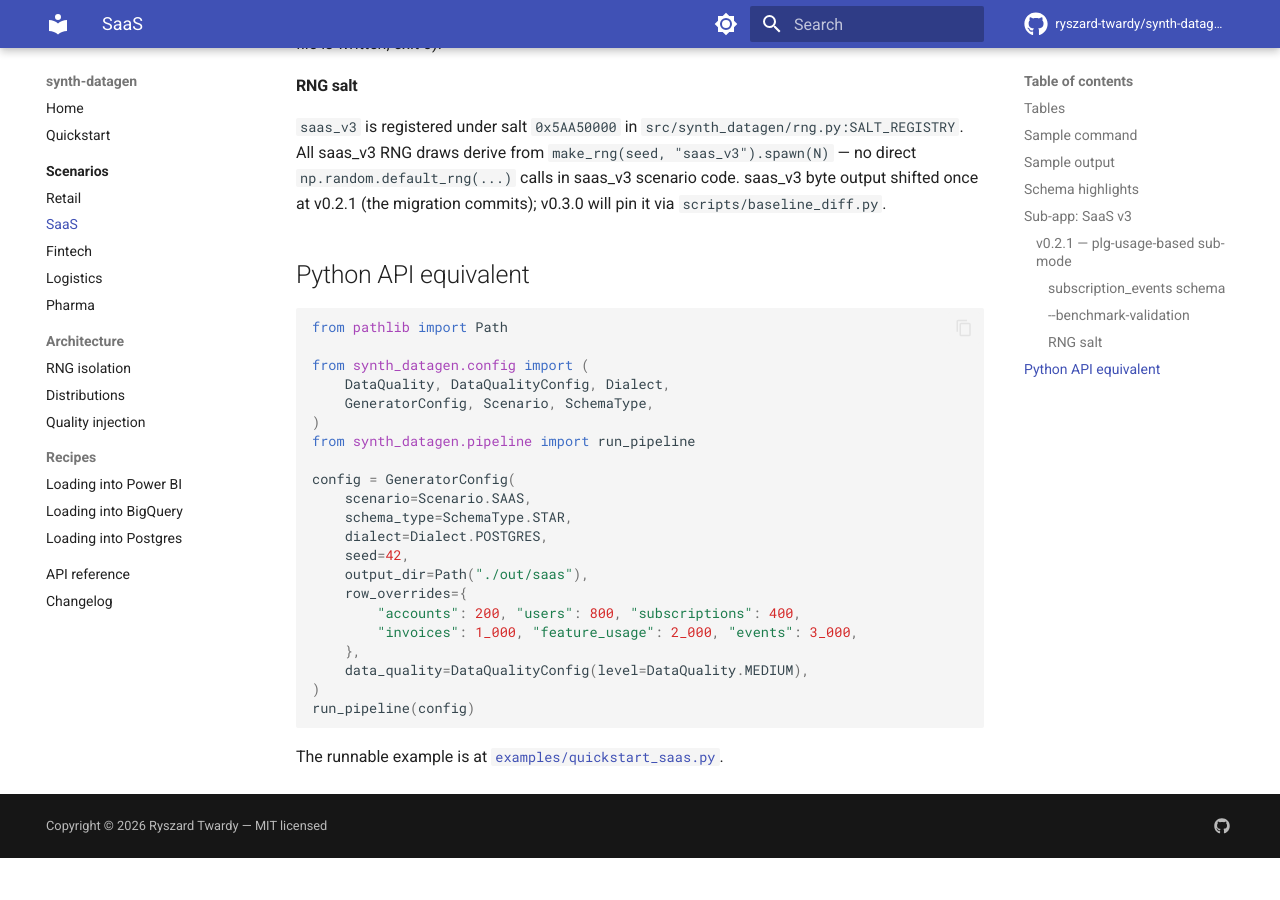
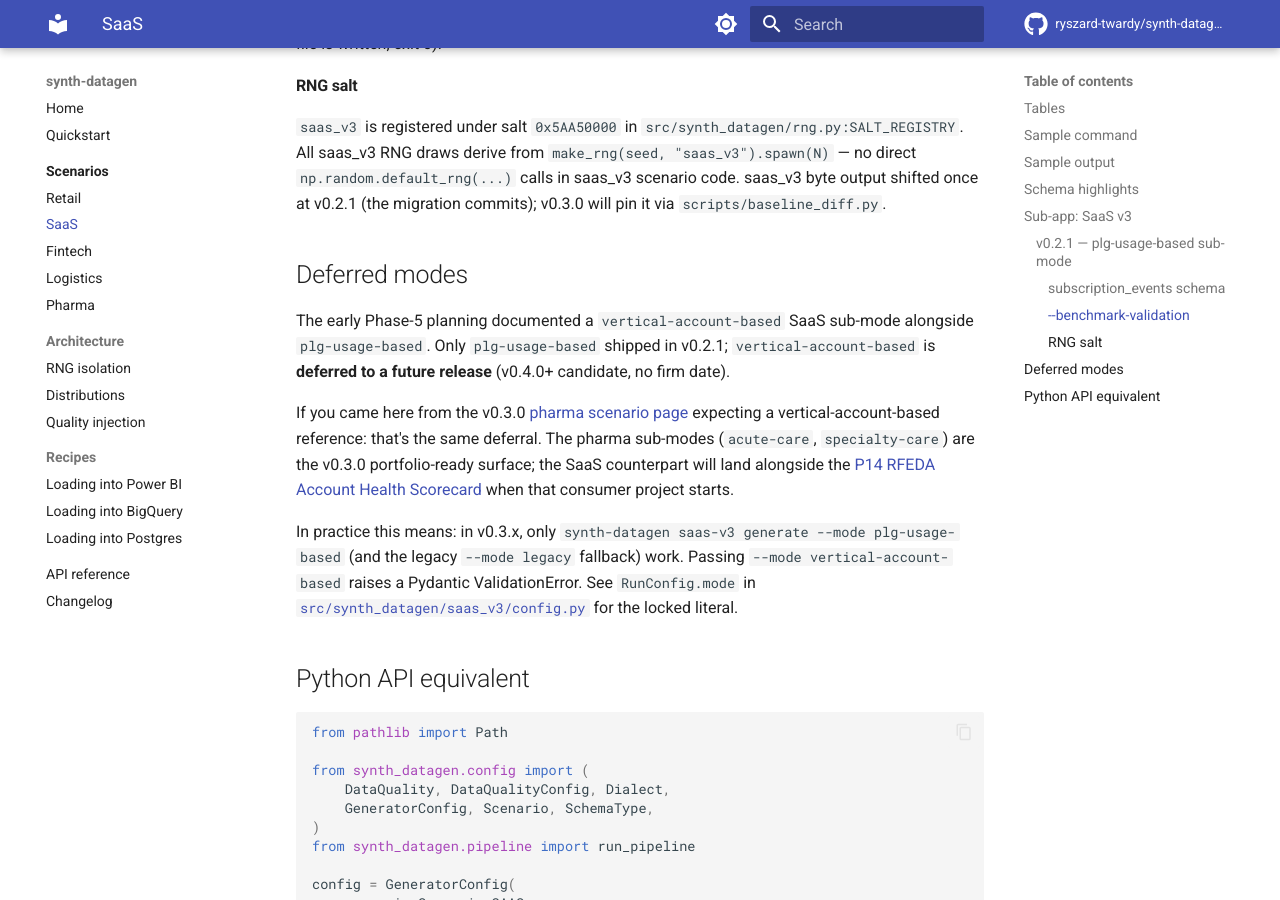
Before and after one commit to ryszard-twardy/synth-datagen, an MkDocs documentation site: the page built from docs/scenarios/saas.md, in a window 1280 px wide and 900 px high, scrolled down 4114 px. Built offline with MkDocs 1.6.1 and Material for MkDocs 9.7.7, drawn with Linux system fonts in a browser that asks for light colours; comment, search, counter and statistics services are not loaded; before the commit the page ends 4972 px from its top, so only the background shows below that.

Commit message:
docs(saas): note vertical-account-based deferred to v0.4.0+
Phase 6 commit 16 — closes the spec/reality gap on the early
Phase-5 SaaS sub-modes. plg-usage-based shipped in v0.2.1;
vertical-account-based was scoped out and stays deferred.

Adds a '## Deferred modes' section between the Sub-app SaaS v3
section and the Python API equivalent, covering:

- The two sub-modes documented in early planning vs what actually
  shipped (only plg-usage-based).
- Where the deferral comes from (no firm date, candidate for
  v0.4.0+).
- Cross-link from the v0.3.0 pharma page (which referenced this
  anchor in commit 15's pharma.md) — readers landing on saas.md
  from the pharma 'CLI design notes' subsection now find the
  deferral context immediately.
- Tied to the eventual P14 RFEDA Account Health Scorecard project,
  which is the consumer for vertical-account-based.
- Practical impact: passing '--mode vertical-account-based' raises
  a Pydantic ValidationError today. The locked literal is in
  RunConfig.mode in src/synth_datagen/saas_v3/config.py.

## Verification

- mkdocs build --strict: exits 0. The earlier INFO about the
  pharma page linking to 'saas.md#deferred-modes' is gone now
  that the anchor exists.
- Pre-commit clean.

````diff
--- a/docs/scenarios/saas.md
+++ b/docs/scenarios/saas.md
@@ -143,6 +143,27 @@ from `make_rng(seed, "saas_v3").spawn(N)` — no direct
 byte output shifted once at v0.2.1 (the migration commits); v0.3.0 will
 pin it via `scripts/baseline_diff.py`.
 
+## Deferred modes
+
+The early Phase-5 planning documented a `vertical-account-based`
+SaaS sub-mode alongside `plg-usage-based`. Only `plg-usage-based`
+shipped in v0.2.1; `vertical-account-based` is **deferred to a
+future release** (v0.4.0+ candidate, no firm date).
+
+If you came here from the v0.3.0 [pharma scenario page](pharma.md)
+expecting a vertical-account-based reference: that's the same
+deferral. The pharma sub-modes (`acute-care`, `specialty-care`)
+are the v0.3.0 portfolio-ready surface; the SaaS counterpart will
+land alongside the [P14 RFEDA Account Health Scorecard](https://github.com/ryszard-twardy)
+when that consumer project starts.
+
+In practice this means: in v0.3.x, only `synth-datagen saas-v3
+generate --mode plg-usage-based` (and the legacy `--mode legacy`
+fallback) work. Passing `--mode vertical-account-based` raises a
+Pydantic ValidationError. See `RunConfig.mode` in
+[`src/synth_datagen/saas_v3/config.py`](https://github.com/ryszard-twardy/synth-datagen/blob/main/src/synth_datagen/saas_v3/config.py)
+for the locked literal.
+
 ## Python API equivalent
 
 ```python
````
